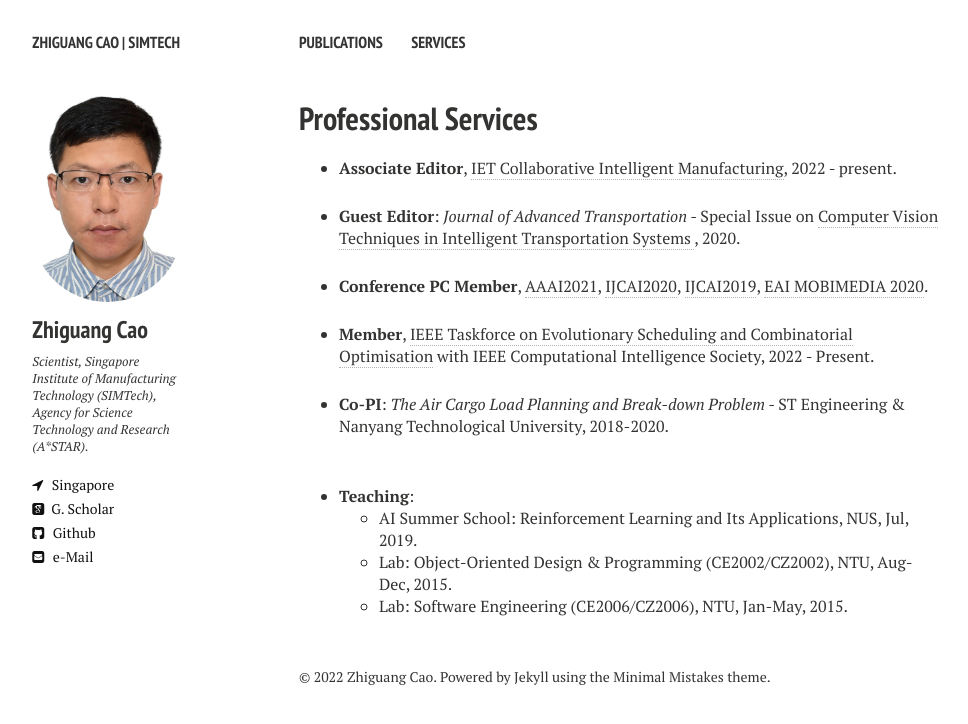
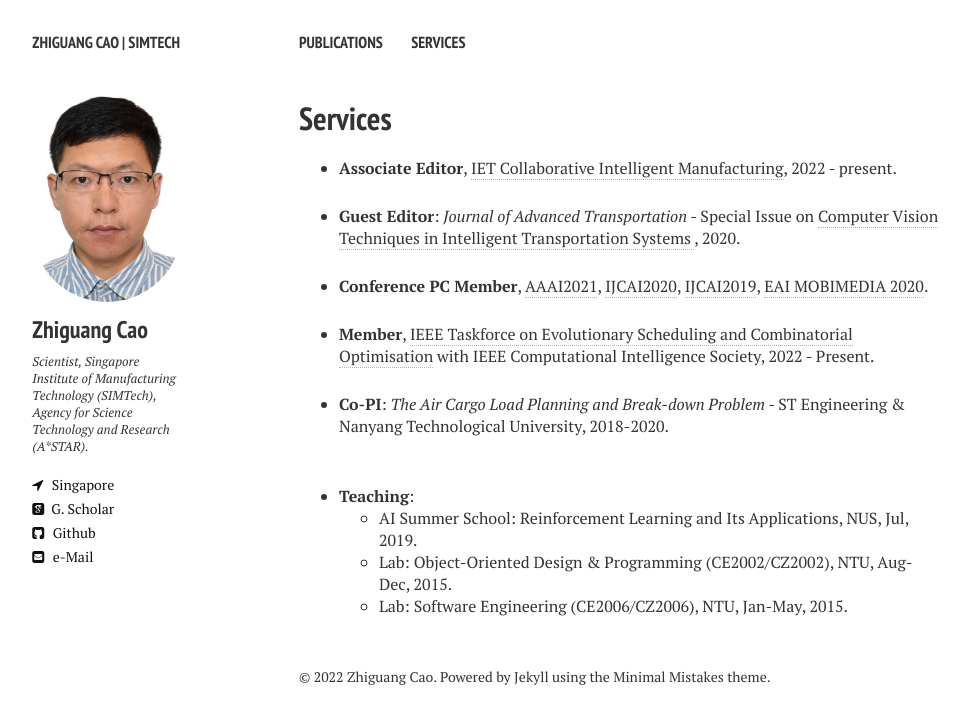
Before and after one commit to zhiguangcaosg/zhiguangcaosg.github.io, a Jekyll site: the page built from services.md, in a window 1280 px wide. Shown: the top 724 px of the page, without its empty margins (21-989 px from the left). Built offline with Jekyll 4.4.1, drawn with Linux system fonts in a browser that asks for light colours; nearby versions of some CDN libraries.

Commit message:
Update and rename tools.md to services.md

```diff
--- a/tools.md
+++ b/services.md
@@ -1,8 +1,8 @@
 ---
 layout: home2
 permalink: /tools/
-title: Professional Services
-tags: [tools]
+title: Services
+tags: [services]
 modified: 6-3-2018
 comments: false
 ---
```
